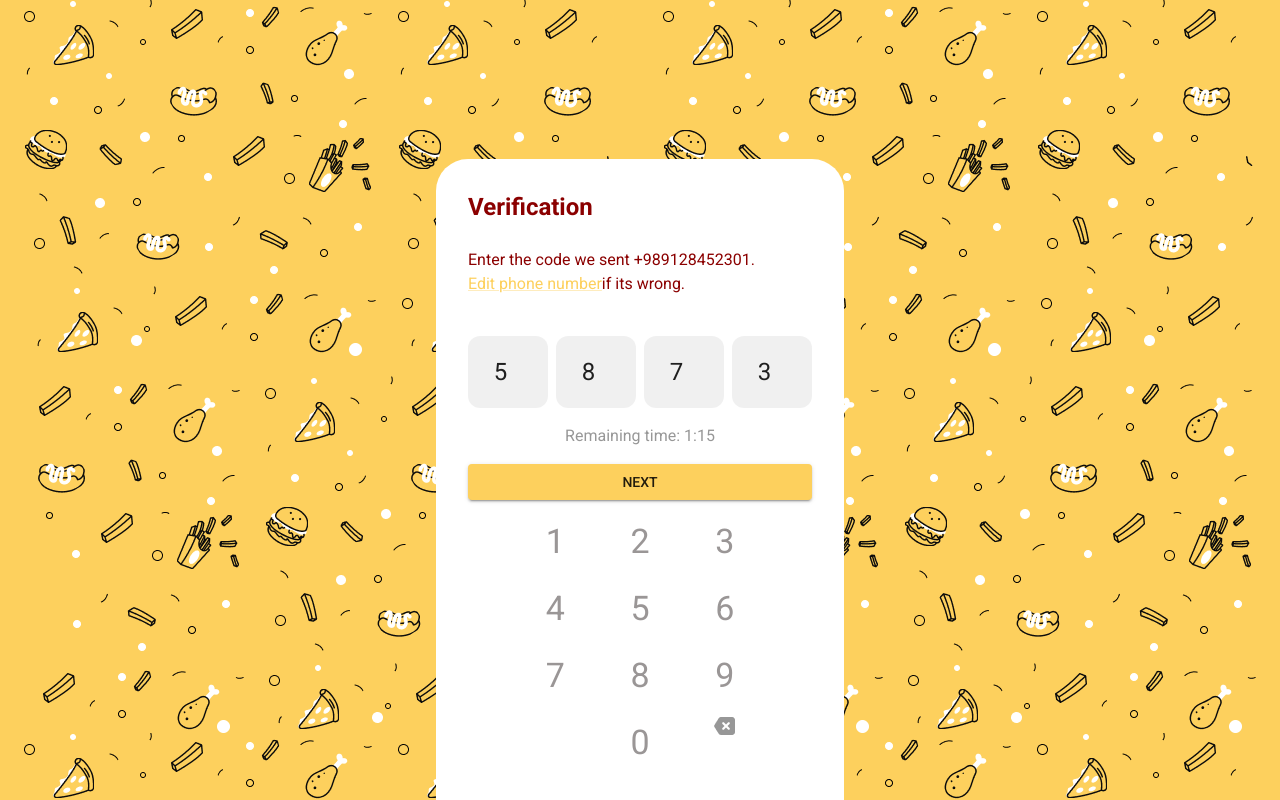
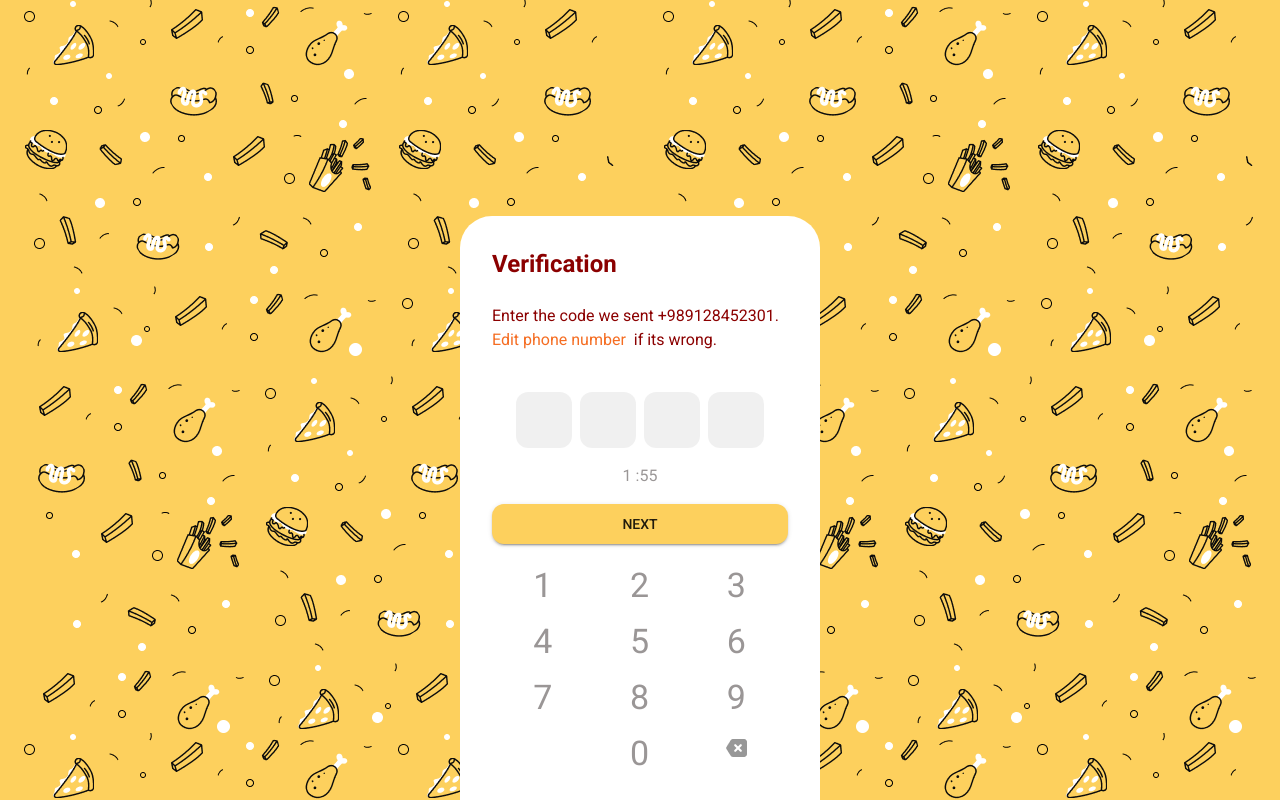
Before and after one commit to ImmortalNerd/sibzi, a Next.js app: page /verification in a window 1280 px wide. Built offline with nearby package versions, Linux system fonts and the light colour scheme.

Commit message:
finished ui and creating backend

```diff
--- /dev/null
+++ b/components/Counter.js
@@ -0,0 +1,48 @@
+import Typography from "@mui/material/Typography";
+import { Link } from "@mui/material";
+import { useCountdown } from "@/hooks/useCountdown";
+import { SMS_VERIFICATION_RESET_TIMER } from "@/contants/authentication";
+
+const ShowCounter = ({ minutes, seconds }) => {
+  return (
+    <div className="text-center p-0">
+      <Typography className="inline" color="disabled.dark">
+        {minutes} :
+      </Typography>
+      <Typography className="inline" color="disabled.dark">
+        {seconds}
+      </Typography>
+    </div>
+  );
+};
+
+const Resend = ({ setCountDown }) => {
+  return (
+    <div className="text-center">
+      <Link
+        href="#"
+        underline="none"
+        color="secondary"
+        onClick={() => {
+          setCountDown(SMS_VERIFICATION_RESET_TIMER);
+        }}
+      >
+        Resend Code
+      </Link>
+    </div>
+  );
+};
+
+const CountdownTimer = () => {
+  const { minutes, seconds, setCountDown } = useCountdown(
+    SMS_VERIFICATION_RESET_TIMER
+  );
+
+  if (minutes + seconds <= 0) {
+    return <Resend setCountDown={setCountDown} />;
+  } else {
+    return <ShowCounter minutes={minutes} seconds={seconds} />;
+  }
+};
+
+export default CountdownTimer;
--- a/components/SignIn.js
+++ b/components/SignIn.js
@@ -61,7 +61,7 @@ export default function SignIn({ setShowSignIn }) {
       >
         Forgot Password?
       </Link>
-      <Button className="signup-btn" variant="contained" color="primary">
+      <Button variant="contained" color="primary" sx={{ borderRadius: "12px" }}>
         Sign In
       </Button>
       <p className="text-center">Or</p>
@@ -77,7 +77,7 @@ export default function SignIn({ setShowSignIn }) {
         </Link>
       </Stack>
       <p className="text-center mt-auto">
-        Dont have an account?
+        Dont have an account? &nbsp;
         <Link
           href="#"
           underline="none"
--- /dev/null
+++ b/contants/authentication.js
@@ -0,0 +1 @@
+export const SMS_VERIFICATION_RESET_TIMER = 120;
--- /dev/null
+++ b/hooks/useCountdown.js
@@ -0,0 +1,27 @@
+import { useMemo, useEffect, useState } from "react";
+
+export const useCountdown = (startCountDown) => {
+  const [countDown, setCountDown] = useState(startCountDown);
+
+  const minutes = useMemo(() => Math.floor(countDown / 60), [countDown]);
+  const seconds = useMemo(() => Math.floor(countDown % 60), [countDown]);
+  // const minutes = Math.floor(countDown / 60);
+  // const seconds = Math.floor(countDown % 60);
+
+  // const [minutes, setMinutes] = useState(0);
+  // const [seconds, setSeconds] = useState(0);
+  // useEffect(() => {
+  //   setMinutes(Math.floor(countDown / 60));
+  //   setSeconds(Math.floor(countDown % 60));
+  // }, [countDown]);
+
+  useEffect(() => {
+    const interval = setInterval(() => {
+      setCountDown((s) => (s < 1 ? 0 : s - 1));
+    }, 1000);
+
+    return () => clearInterval(interval);
+  }, []);
+
+  return { minutes, seconds, countDown, setCountDown };
+};
--- /dev/null
+++ b/pages/dashboard.js
@@ -0,0 +1,7 @@
+import React from 'react'
+
+export default function dashboard() {
+  return (
+    <div>dashboard</div>
+  )
+}
--- a/pages/verification.js
+++ b/pages/verification.js
@@ -1,12 +1,14 @@
 import * as React from "react";
 import Typography from "@mui/material/Typography";
 import styles from "./verification.module.css";
-import { TextField, useTheme } from "@mui/material";
+import { Box, TextField, useTheme } from "@mui/material";
 import Stack from "@mui/material/Stack";
 import { styled } from "@mui/material/styles";
 import Link from "@mui/material/Link";
 import Button, { ButtonProps } from "@mui/material/Button";
+import Counter from "../components/Counter";
 import Image from "next/image";
+import { useState } from "react";
 
 const CssTextField = styled(TextField)({
   "& .MuiInputBase-root": {
@@ -32,14 +34,29 @@ const CssTextField = styled(TextField)({
   "& .MuiFilledInput-root": {
     justifyContent: "center",
     alignItems: "center",
+    width: "56px",
+    height: "56px",
   },
 });
-const ColorButton = styled(Button)({
-  backgroundColor: "red",
-});
-const token = "5873";
+
 export default function SignUp({ setShowSignIn }) {
   const theme = useTheme();
+  const [token, setToken] = useState([]);
+  const numbers = ["1", "2", "3", "4", "5", "6", "7", "8", "9", "", "0", "11"];
+
+  // const [age, setAge] = useState(0);
+  // const [name, setName] = useState("")
+
+  // React.useEffect(() => {
+  //   if (age) {
+  //       // setName(name + "A")
+  //       setName(prev => prev+"A")
+  //     }
+  // }, [age])
+
+  // a = [1, 2, 3]
+
+  // b = [...a, 4]
 
   return (
     <div className="container flex flex-col	justify-end items-center h-screen">
@@ -56,8 +73,12 @@ export default function SignUp({ setShowSignIn }) {
           <Typography>
             Enter the code we sent +989128452301.
             <br />
-            <Link href="#" className={styles.linkColor}>
-              Edit phone number
+            <Link
+              href="#"
+              underline="none"
+              sx={{ color: theme.palette.secondary.main }}
+            >
+              Edit phone number &nbsp;
             </Link>
             if its wrong.
           </Typography>
@@ -67,81 +88,68 @@ export default function SignUp({ setShowSignIn }) {
                 key={index}
                 id="filled-basic"
                 variant="filled"
-                type="number"
+                type="text"
                 InputProps={{
                   disableUnderline: true,
                 }}
-                value={token[index]}
+                value={token[index] || ""}
               />
             ))}
           </Stack>
-          <Typography
-            className="text-center"
-            sx={{ color: theme.palette.disabled.main }}
+          <Counter />
+          <Button
+            variant="contained"
+            sx={{
+              borderRadius: "12px",
+              width: "296px",
+              height: "40px",
+              margin: "auto",
+            }}
           >
-            Remaining time: 1:15
-          </Typography>
-          <Button variant="contained">Next</Button>
-          <div className="container flex w-52 justify-center items-center m-auto">
-            <div className="grid-container grid grid-cols-3 text-center gap-y-4 gap-x-16">
-              <Typography
-                sx={{ color: theme.palette.disabled.dark, fontSize: "34px" }}
-              >
-                1
-              </Typography>
-              <Typography
-                sx={{ color: theme.palette.disabled.dark, fontSize: "34px" }}
-              >
-                2
-              </Typography>
-              <Typography
-                sx={{ color: theme.palette.disabled.dark, fontSize: "34px" }}
-              >
-                3
-              </Typography>
-              <Typography
-                sx={{ color: theme.palette.disabled.dark, fontSize: "34px" }}
-              >
-                4
-              </Typography>
-              <Typography
-                sx={{ color: theme.palette.disabled.dark, fontSize: "34px" }}
-              >
-                5
-              </Typography>
-              <Typography
-                sx={{ color: theme.palette.disabled.dark, fontSize: "34px" }}
-              >
-                6
-              </Typography>
-              <Typography
-                sx={{ color: theme.palette.disabled.dark, fontSize: "34px" }}
-              >
-                7
-              </Typography>
-              <Typography
-                sx={{ color: theme.palette.disabled.dark, fontSize: "34px" }}
-              >
-                8
-              </Typography>
-              <Typography
-                sx={{ color: theme.palette.disabled.dark, fontSize: "34px" }}
-              >
-                9
-              </Typography>
-              <Typography
-                sx={{ color: theme.palette.disabled.dark, fontSize: "34px" }}
-              ></Typography>
-              <Typography
-                sx={{ color: theme.palette.disabled.dark, fontSize: "34px" }}
-              >
-                0
-              </Typography>
-              <div>
-                <Image src="/clear.png" alt="..." width={20.82} height={18} hidden={false}/>
-              </div>
-            </div>
-          </div>
+            Next
+          </Button>
+          <Box
+            className="grid grid-cols-3 text-center justify-center items-center m-auto gap-y-4"
+            sx={{ columnGap: "76px" }}
+          >
+            {numbers.map((number, index) => {
+              if (number !== "11") {
+                return (
+                  <Link
+                    href="#"
+                    underline="none"
+                    key={index}
+                    color="disabled.dark"
+                    sx={{
+                      fontSize: "34px",
+                      width: "20px",
+                      height: "40px",
+                    }}
+                    onClick={() => {
+                      setToken((prev) => [...prev, number]);
+                    }}
+                  >
+                    {number}
+                  </Link>
+                );
+              } else {
+                return (
+                  <Link href="#" className="flex justify-center" key={index}>
+                    <Image
+                      src="/clear.png"
+                      alt="..."
+                      width={20.82}
+                      height={18}
+                      className="self-center"
+                      onClick={() => {
+                        setToken((prev) => prev.slice(0, -1));
+                      }}
+                    />
+                  </Link>
+                );
+              }
+            })}
+          </Box>
         </form>
       </div>
     </div>
--- a/styles/globals.css
+++ b/styles/globals.css
@@ -17,3 +17,54 @@ body {
 .form {
     max-width: 400px;
 }
+.expired-notice {
+    text-align: center;
+    padding: 2rem;
+    border: none;
+    margin: 0.5rem;
+}
+
+.expired-notice>span {
+    font-size: 2.5rem;
+    font-weight: bold;
+    color: red;
+}
+
+.expired-notice>p {
+    font-size: 1.5rem;
+}
+
+
+.show-counter .countdown-link {
+    display: flex;
+    flex-direction: row;
+    justify-content: center;
+    align-items: center;
+    font-weight: 700;
+    font-size: 1.25rem;
+    line-height: 1.75rem;
+    text-decoration: none;
+    color: #979797;
+}
+
+.show-counter .countdown {
+    line-height: 1.25rem;
+    padding: 0 0.75rem 0 0.75rem;
+    align-items: center;
+    display: flex;
+    flex-direction: column;
+}
+
+.show-counter .countdown.danger {
+    color: #ff0000;
+}
+
+.show-counter .countdown>p {
+    margin: 0;
+}
+
+.show-counter .countdown>span {
+    text-transform: uppercase;
+    font-size: 0.75rem;
+    line-height: 1rem;
+}
```
Also changed, not shown: components/SignUp.js (+20 -3 lines), pages/index.js (+6 -4 lines).
